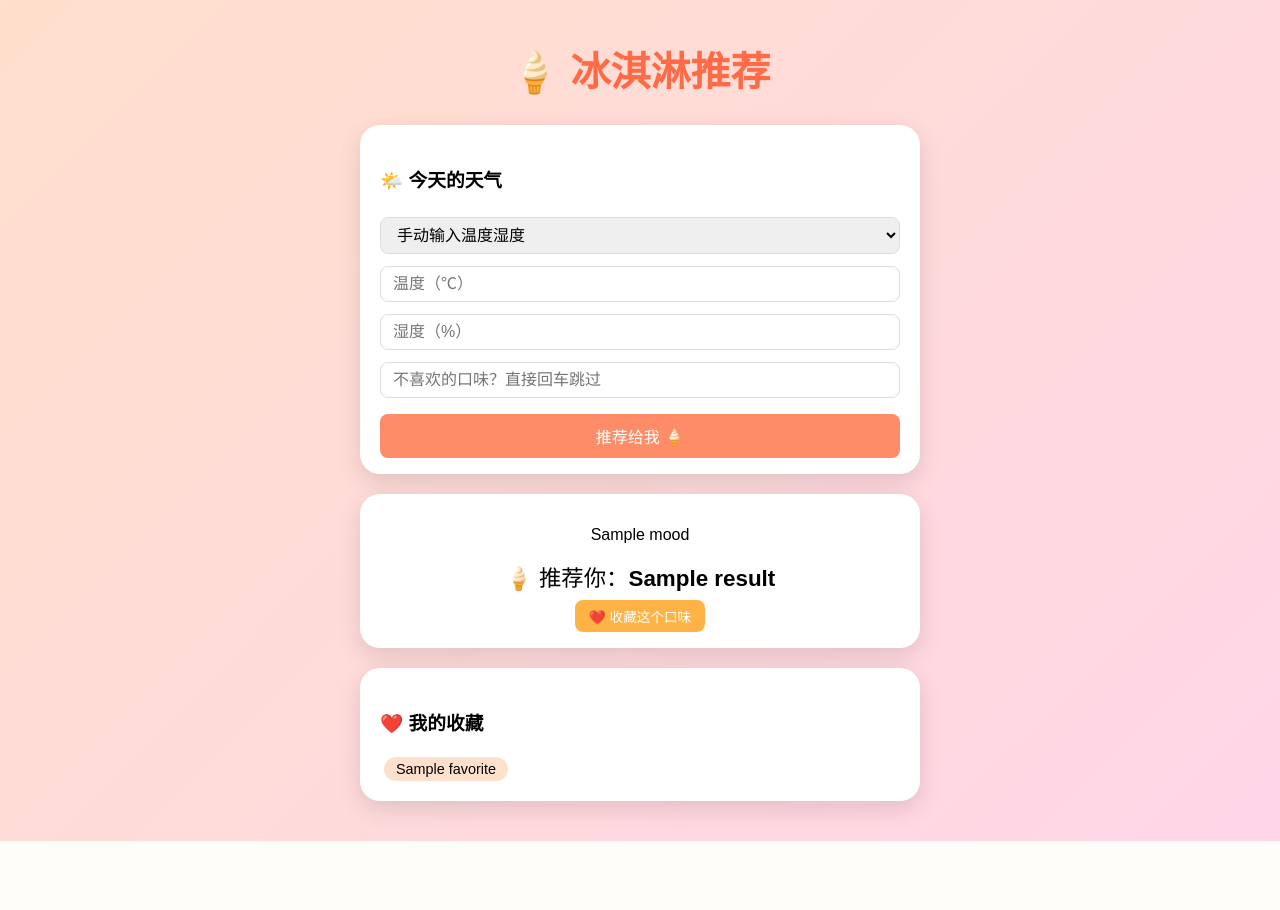
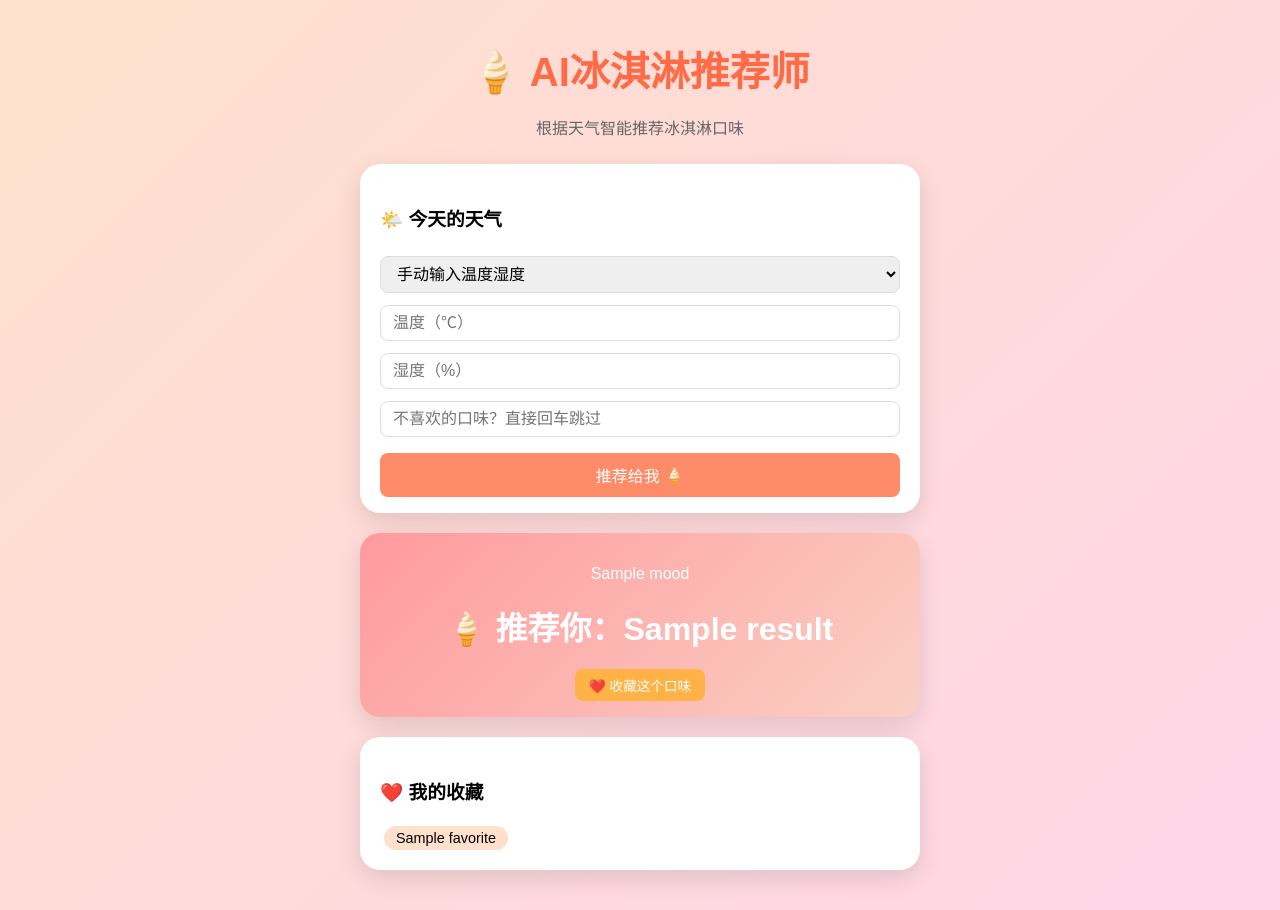
Before and after one commit to suxianxian629-lang/ice-cream-web, a Flask app: template projects/ice-cream-web/templates/index.html in a window 1280 px wide. Before the commit the page ends 841 px from the top, so only its background shows below. Run offline with Flask 3, Linux system fonts and the light colour scheme; the template is opened without the code that fills it: most values are stand-ins (such as "Sample title", 1, 10 or a date in 2020).

Commit message:
update ui

```diff
--- a/projects/ice-cream-web/templates/index.html
+++ b/projects/ice-cream-web/templates/index.html
@@ -3,6 +3,7 @@
 <head>
     <meta charset="UTF-8">
     <title>🍦 冰淇淋推荐</title>
+
     <style>
         body {
             font-family: sans-serif;
@@ -15,12 +16,26 @@
             );
             padding: 0 16px;
         }
-        h1 {  text-align: center;
+
+        h1 {
+            text-align: center;
             font-size: 2.5rem;
             color: #ff6b47;
         }
-        h3 { margin-top: 24px; }
-        input, select {
+
+        .subtitle {
+            text-align: center;
+            color: #666;
+            margin-top: -10px;
+            margin-bottom: 25px;
+        }
+
+        h3 {
+            margin-top: 24px;
+        }
+
+        input,
+        select {
             padding: 8px 12px;
             margin: 6px 0;
             border-radius: 8px;
@@ -29,6 +44,7 @@
             width: 100%;
             box-sizing: border-box;
         }
+
         button {
             padding: 10px 24px;
             background: #ff8c69;
@@ -40,7 +56,11 @@
             margin-top: 10px;
             width: 100%;
         }
-        button:hover { background: #ff6b47; }
+
+        button:hover {
+            background: #ff6b47;
+        }
+
         .card {
             background: white;
             border-radius: 20px;
@@ -48,7 +68,23 @@
             margin-top: 20px;
             box-shadow: 0 8px 25px rgba(0,0,0,0.12);
         }
-        .result { font-size: 1.4rem; text-align: center; margin: 8px 0; }
+
+        .result-card {
+            text-align: center;
+            background: linear-gradient(
+                135deg,
+                #ff9a9e,
+                #fad0c4
+            );
+            color: white;
+        }
+
+        .result {
+            font-size: 2rem;
+            font-weight: bold;
+            margin: 20px 0;
+        }
+
         .tag {
             display: inline-block;
             background: #ffe0cc;
@@ -57,6 +93,7 @@
             margin: 4px;
             font-size: 0.9rem;
         }
+
         .small-btn {
             width: auto;
             padding: 6px 14px;
@@ -64,80 +101,151 @@
             background: #ffb347;
             margin-top: 0;
         }
-        .clear-btn { background: #ddd; color: #666; }
-        .clear-btn:hover { background: #ccc; }
-        #city-row { display: none; }
+
+        .clear-btn {
+            background: #ddd;
+            color: #666;
+        }
+
+        .clear-btn:hover {
+            background: #ccc;
+        }
+
+        #city-row {
+            display: none;
+        }
     </style>
 </head>
+
 <body>
-    <h1>🍦 冰淇淋推荐</h1>
+
+    <h1>🍦 AI冰淇淋推荐师</h1>
+
+    <p class="subtitle">
+        根据天气智能推荐冰淇淋口味
+    </p>
 
     {% if message %}
-    <div class="card" style="text-align:center;">{{ message }}</div>
+    <div class="card" style="text-align:center;">
+        {{ message }}
+    </div>
     {% endif %}
 
     <!-- 推荐表单 -->
     <div class="card">
         <h3>🌤️ 今天的天气</h3>
+
         <form method="POST" action="/recommend">
+
             <select name="use_api" onchange="toggleCity(this)">
                 <option value="n">手动输入温度湿度</option>
                 <option value="y">自动获取天气</option>
             </select>
 
             <div id="city-row">
-                <input type="text" name="city" placeholder="城市（英文，如 Beijing）">
-            </div>
-            <div id="manual-row">
-                <input type="number" name="temperature" placeholder="温度（℃）">
-                <input type="number" name="humidity" placeholder="湿度（%）">
+                <input
+                    type="text"
+                    name="city"
+                    placeholder="城市（英文，如 Beijing）"
+                >
             </div>
 
-            <input type="text" name="dislike" placeholder="不喜欢的口味？直接回车跳过">
-            <button type="submit">推荐给我 🍦</button>
+            <div id="manual-row">
+                <input
+                    type="number"
+                    name="temperature"
+                    placeholder="温度（℃）"
+                >
+
+                <input
+                    type="number"
+                    name="humidity"
+                    placeholder="湿度（%）"
+                >
+            </div>
+
+            <input
+                type="text"
+                name="dislike"
+                placeholder="不喜欢的口味？直接回车跳过"
+            >
+
+            <button type="submit">
+                推荐给我 🍦
+            </button>
+
         </form>
     </div>
 
     <!-- 推荐结果 -->
     {% if result %}
-    <div class="card" style="text-align:center;">
+    <div class="card result-card">
+
         <p>{{ mood }}</p>
-        <p class="result">🍦 推荐你：<strong>{{ result }}</strong></p>
+
+        <p class="result">
+            🍦 推荐你：<strong>{{ result }}</strong>
+        </p>
+
         <form method="POST" action="/favorite">
-            <input type="hidden" name="item" value="{{ result }}">
-            <button type="submit" class="small-btn">❤️ 收藏这个口味</button>
+            <input
+                type="hidden"
+                name="item"
+                value="{{ result }}"
+            >
+
+            <button type="submit" class="small-btn">
+                ❤️ 收藏这个口味
+            </button>
         </form>
+
     </div>
     {% endif %}
 
     <!-- 收藏口味 -->
     {% if favorites %}
     <div class="card">
+
         <h3>❤️ 我的收藏</h3>
+
         {% for f in favorites %}
         <span class="tag">{{ f }}</span>
         {% endfor %}
+
     </div>
     {% endif %}
 
     <!-- 历史记录 -->
     {% if history %}
     <div class="card">
+
         <h3>📜 历史记录</h3>
+
         {% for i, item in enumerate(history) %}
         <p>第{{ i+1 }}次：{{ item }}</p>
         {% endfor %}
+
         <form method="POST" action="/clear">
-            <button type="submit" class="small-btn clear-btn">🗑️ 清空记录</button>
+            <button
+                type="submit"
+                class="small-btn clear-btn"
+            >
+                🗑️ 清空记录
+            </button>
         </form>
+
     </div>
     {% endif %}
 
     <script>
         function toggleCity(sel) {
-            document.getElementById("city-row").style.display = sel.value === "y" ? "block" : "none";
-            document.getElementById("manual-row").style.display = sel.value === "y" ? "none" : "block";
+            document.getElementById("city-row").style.display =
+                sel.value === "y" ? "block" : "none";
+
+            document.getElementById("manual-row").style.display =
+                sel.value === "y" ? "none" : "block";
         }
     </script>
+
 </body>
 </html>
```
